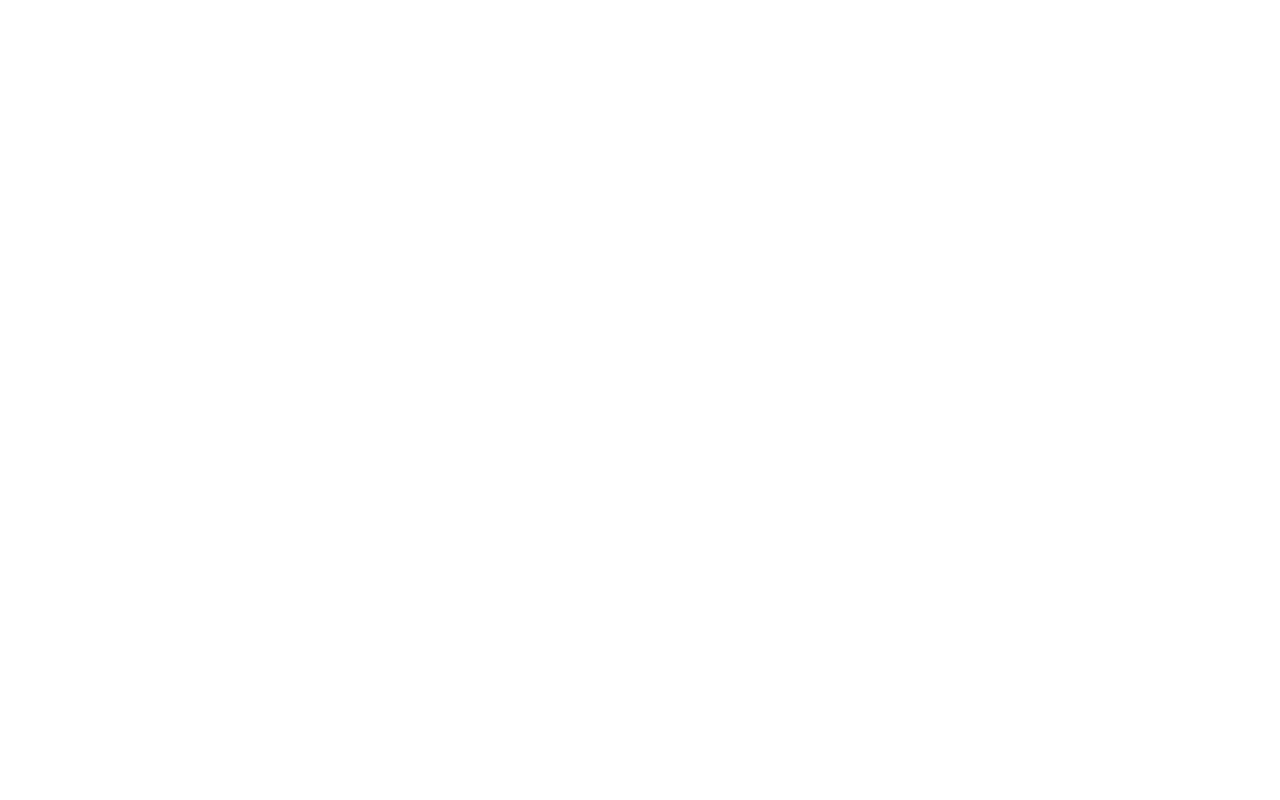
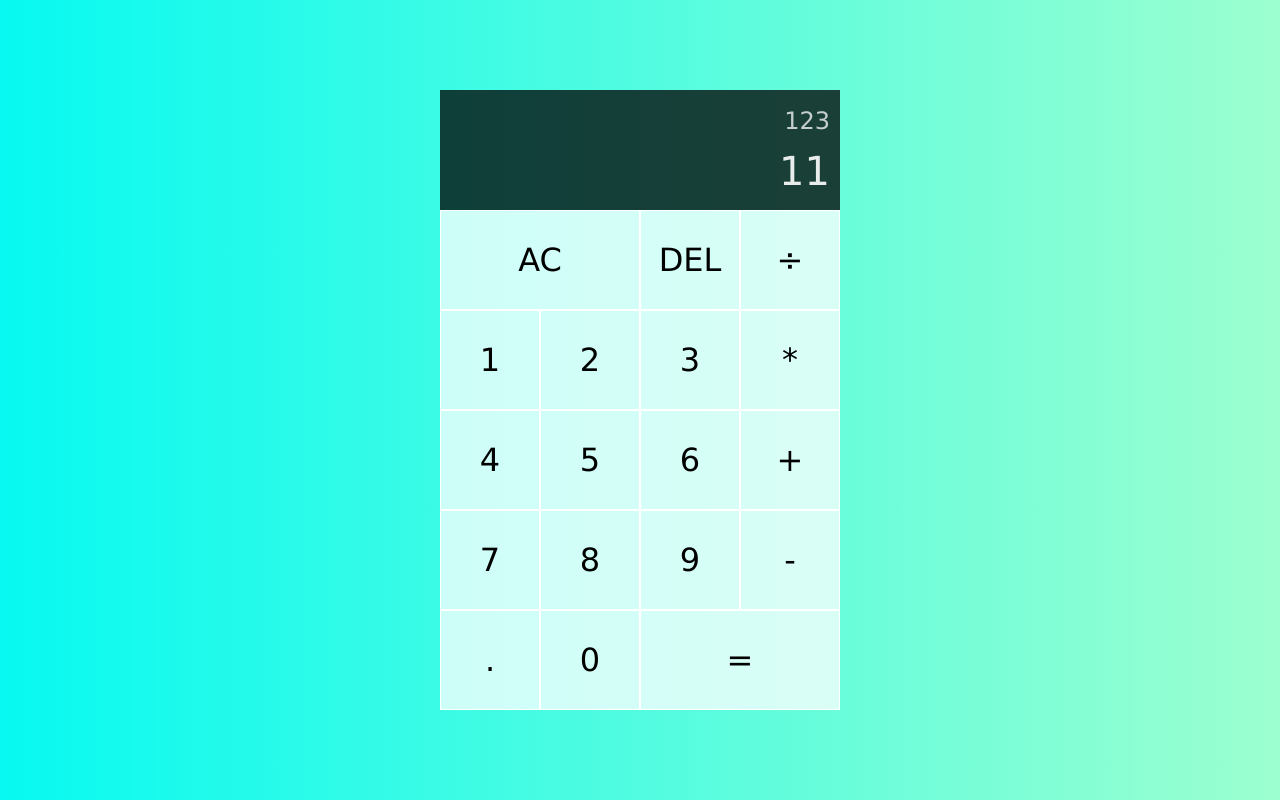
Before and after one commit to ViktoriaGramovich/simple-js-calculator, a plain HTML site: page index.html in a window 1280 px wide. Drawn offline with Linux system fonts and the light colour scheme.

Commit message:
display calculator

```diff
--- a/index.html
+++ b/index.html
@@ -9,6 +9,29 @@
     <script src="script.js" defer></script>
 </head>
 <body>
-
+    <div class="calculator">
+        <div class="output">
+            <div class="previous-operand">123</div>
+            <div class="current-operand">11</div>
+        </div>
+        <button class="span-two">AC</button>
+        <button>DEL</button>
+        <button>÷</button>
+        <button>1</button>
+        <button>2</button>
+        <button>3</button>
+        <button>*</button>
+        <button>4</button>
+        <button>5</button>
+        <button>6</button>
+        <button>+</button>
+        <button>7</button>
+        <button>8</button>
+        <button>9</button>
+        <button>-</button>
+        <button>.</button>
+        <button>0</button>
+        <button class="span-two">=</button>
+    </div>
 </body>
 </html>
--- a/style.css
+++ b/style.css
@@ -0,0 +1,58 @@
+*, *::before, *::after {
+    box-sizing: border-box;
+    font-family: Verdana, Geneva, Tahoma, sans-serif;
+    font-weight: normal;
+}
+
+body {
+    padding: 0;
+    margin: 0;
+    background: linear-gradient(to right, #07f9f1, #9cffcf);
+}
+
+.calculator {
+    display: grid;
+    justify-content: center;
+    align-content: center;
+    min-height: 100vh;
+    grid-template-columns: repeat(4, 100px);
+    grid-template-rows: minmax(120px, auto) repeat(5, 100px);
+}
+
+.calculator > button {
+    cursor: pointer;
+    font-size: 2rem;
+    border: 1px solid white;
+    outline: none;
+    background-color: rgba(255, 255, 255, .75);
+}
+
+.calculator > button:hover {
+    background-color: rgba(255, 255, 255, .9);
+}
+
+.span-two {
+    grid-column: span 2;
+}
+
+.output {
+    grid-column: 1 / -1;
+    background-color: rgba(0, 0, 0, .75);
+    display: flex;
+    align-items: flex-end;
+    justify-content: space-around;
+    flex-direction: column;
+    padding: 10px;
+    word-wrap: break-word;
+    word-break: break-all;
+}
+
+.output .previous-operand {
+    color:rgba(255, 255, 255, .75);
+    font-size: 1.5rem;
+}
+
+.output .current-operand {
+    color:rgba(255, 255, 255, .9);
+    font-size: 2.5rem;
+}
```
